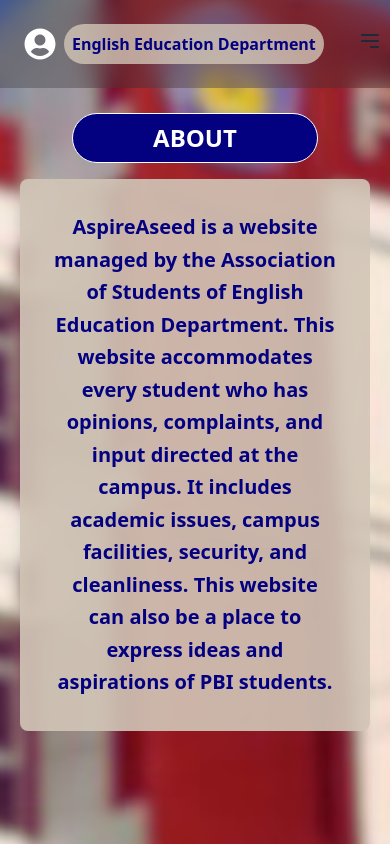
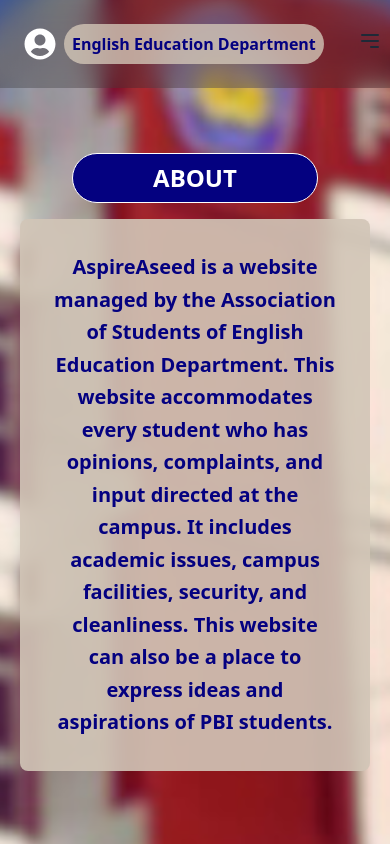
Before and after one commit to Jonathan0823/aspire-aseed, a Next.js app: page /about in a window 390 px wide. Built offline with nearby package versions, Linux system fonts and the light colour scheme.

Commit message:
fix: adjust margin for AboutSection heading for better layout on larger screens

```diff
--- a/components/AboutSection.tsx
+++ b/components/AboutSection.tsx
@@ -5,7 +5,7 @@
     <div className="relative h-screen flex flex-col justify-center items-center">
       <Background />
 
-        <h2 className="bg-[#040180] border border-white text-2xl text-white rounded-full py-2 px-20 inline-block font-bold mb-4">
+        <h2 className="bg-[#040180] border lg:mt-0 mt-20 border-white text-2xl text-white rounded-full py-2 px-20 inline-block font-bold mb-4">
           ABOUT
         </h2>
       <div className="bg-[#d2c6b7] bg-opacity-90 rounded-lg p-8 md:max-w-xl mx-5 text-center">
```
